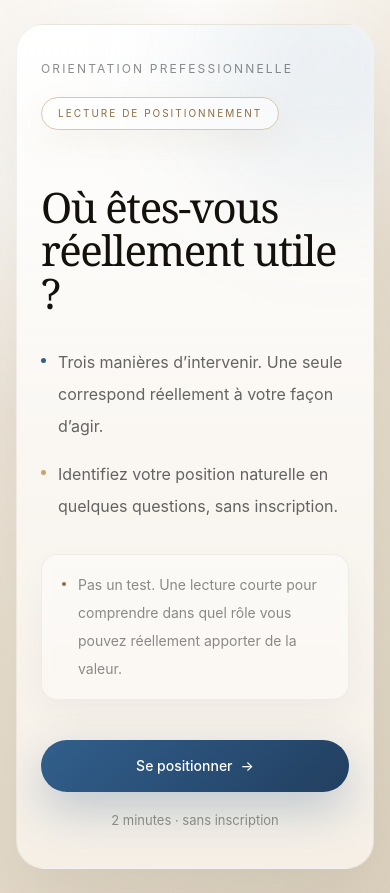
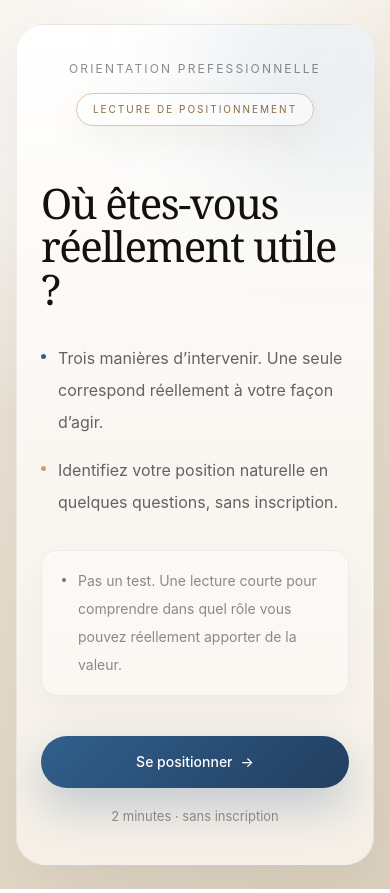
Before and after one commit to arnaudcrestey/POINT-ENTREE-HUB, a Next.js app: page / in a window 390 px wide. Built offline with nearby package versions, Linux system fonts and the light colour scheme.

Commit message:
Update page.tsx

```diff
--- a/app/page.tsx
+++ b/app/page.tsx
@@ -10,13 +10,13 @@ export default function HomePage() {
           <div className="pointer-events-none absolute bottom-0 left-0 h-64 w-64 -translate-x-1/3 translate-y-1/3 rounded-full bg-[#c8a46b]/14 blur-3xl" />
 
           {/* HEADER */}
-          <div className="relative mb-14 flex flex-col gap-5 sm:flex-row sm:items-start sm:justify-between">
-            <Signature />
+          <div className="relative mb-14 flex flex-col items-center gap-4 text-center sm:flex-row sm:items-start sm:justify-between sm:text-left">
+  <Signature />
 
-            <div className="w-fit rounded-full border border-[#d8c7ad] bg-white/60 px-4 py-2 text-[10px] uppercase tracking-[0.2em] text-[#8b6d43] shadow-[0_12px_35px_rgba(139,109,67,0.08)]">
-              Lecture de positionnement
-            </div>
-          </div>
+  <div className="w-fit rounded-full border border-[#d8c7ad] bg-white/60 px-4 py-2 text-[10px] uppercase tracking-[0.2em] text-[#8b6d43] shadow-[0_12px_35px_rgba(139,109,67,0.08)]">
+    Lecture de positionnement
+  </div>
+</div>
 
           {/* CONTENU */}
           <div className="relative max-w-4xl">
```
